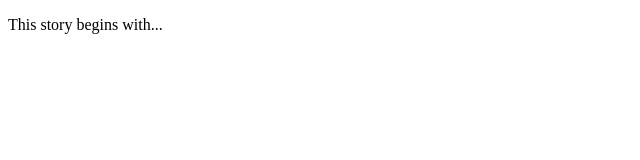
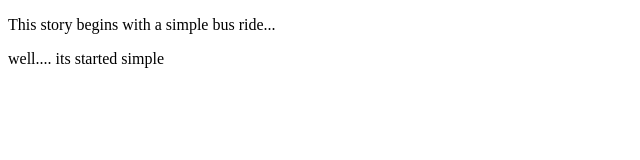
Before and after one commit to StevenMings/firesidestory, a plain HTML site: page index.html in a window 1280 px wide. Shown: the whole page, without its empty margins (0-640 px from the left). Drawn offline with Linux system fonts and the light colour scheme.

Commit message:
I added a phew words to git you going.

```diff
--- a/index.html
+++ b/index.html
@@ -3,6 +3,7 @@
     <head>
     </head>
     <body>
-        <p>This story begins with...</p>
+        <p>This story begins with a simple bus ride...</p>
+        <p> well.... its started simple </p>
     </body>
     </html>
```
